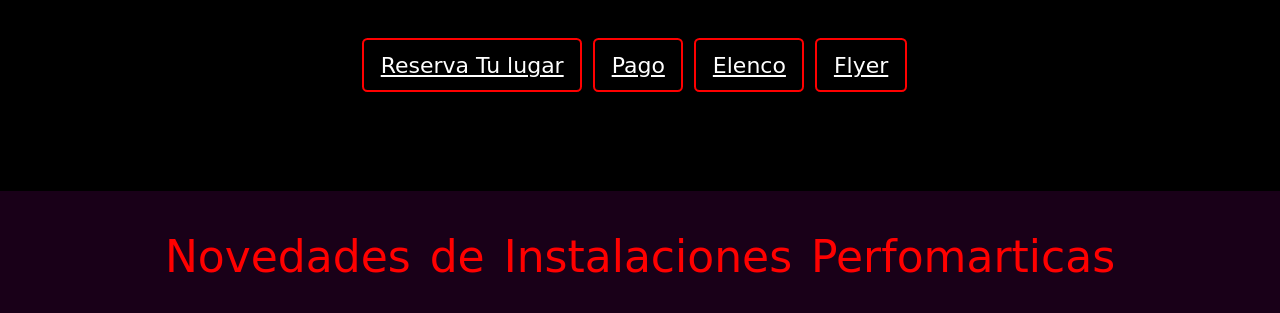
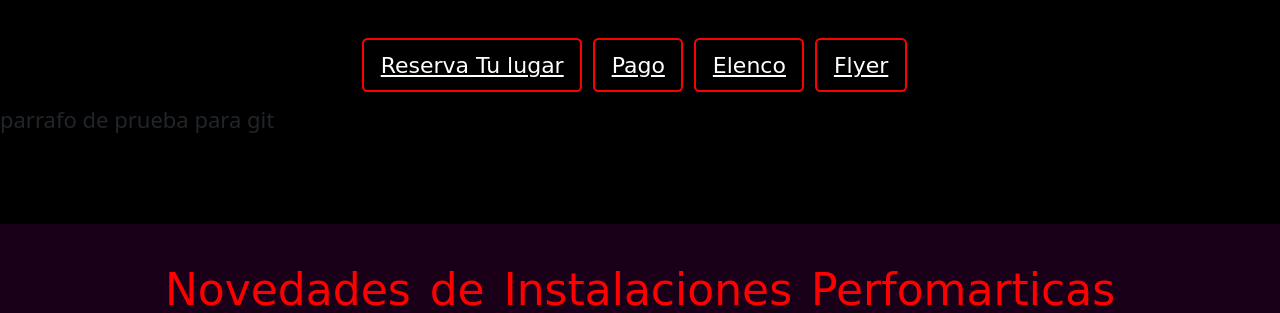
Before and after one commit to FrancoTurpaud/paginadeteatro, a website: page index.html in a window 1280 px wide. Shown: the part 2481-2794 px from the top of the page. Drawn offline with nearby package versions, Linux system fonts and the light colour scheme; a web font is replaced by a local one.

Commit message:
paginadeteatro

```diff
--- a/index.html
+++ b/index.html
@@ -206,6 +206,7 @@ azar-->
       </nav>
   </section>
   <!-- Fin Banner-->
+  <p>parrafo de prueba para git</p>
   <!-- Inicio anuncios-->
   <section>
     <article class="novedades">
```
